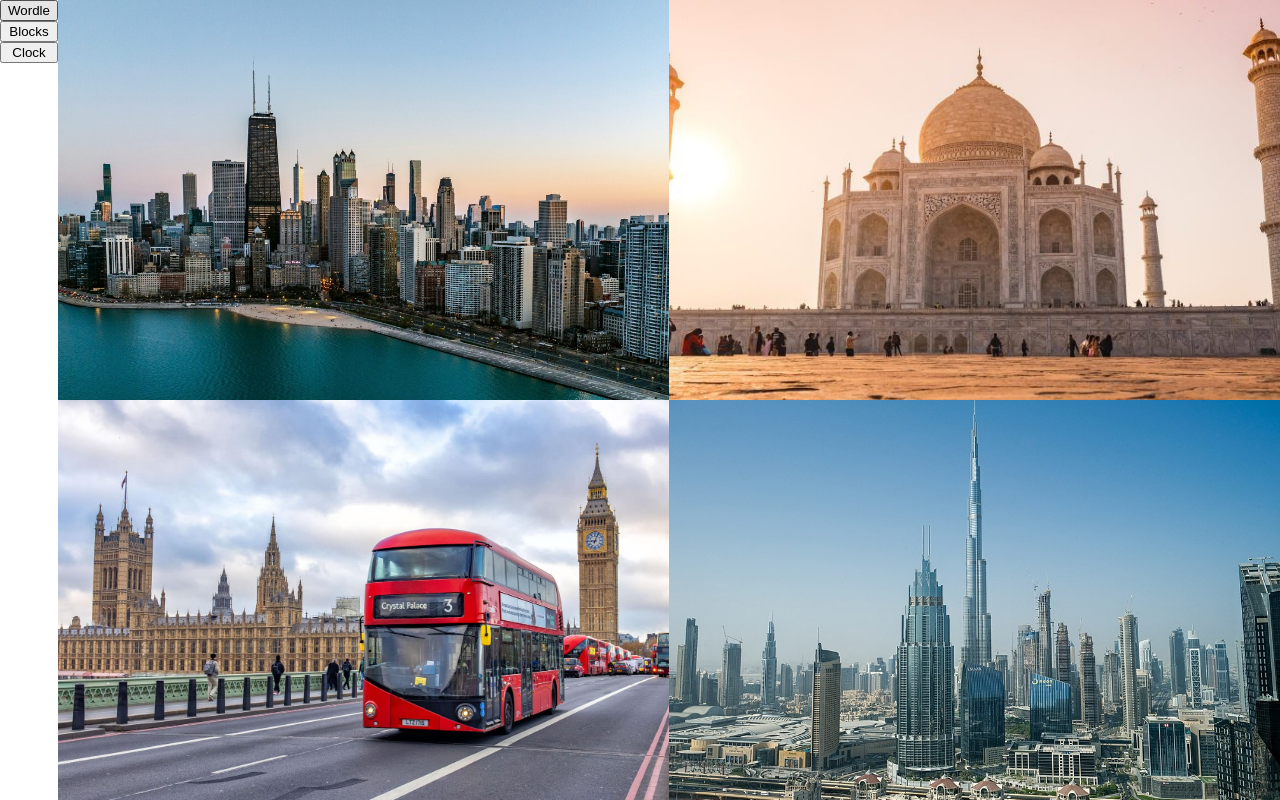
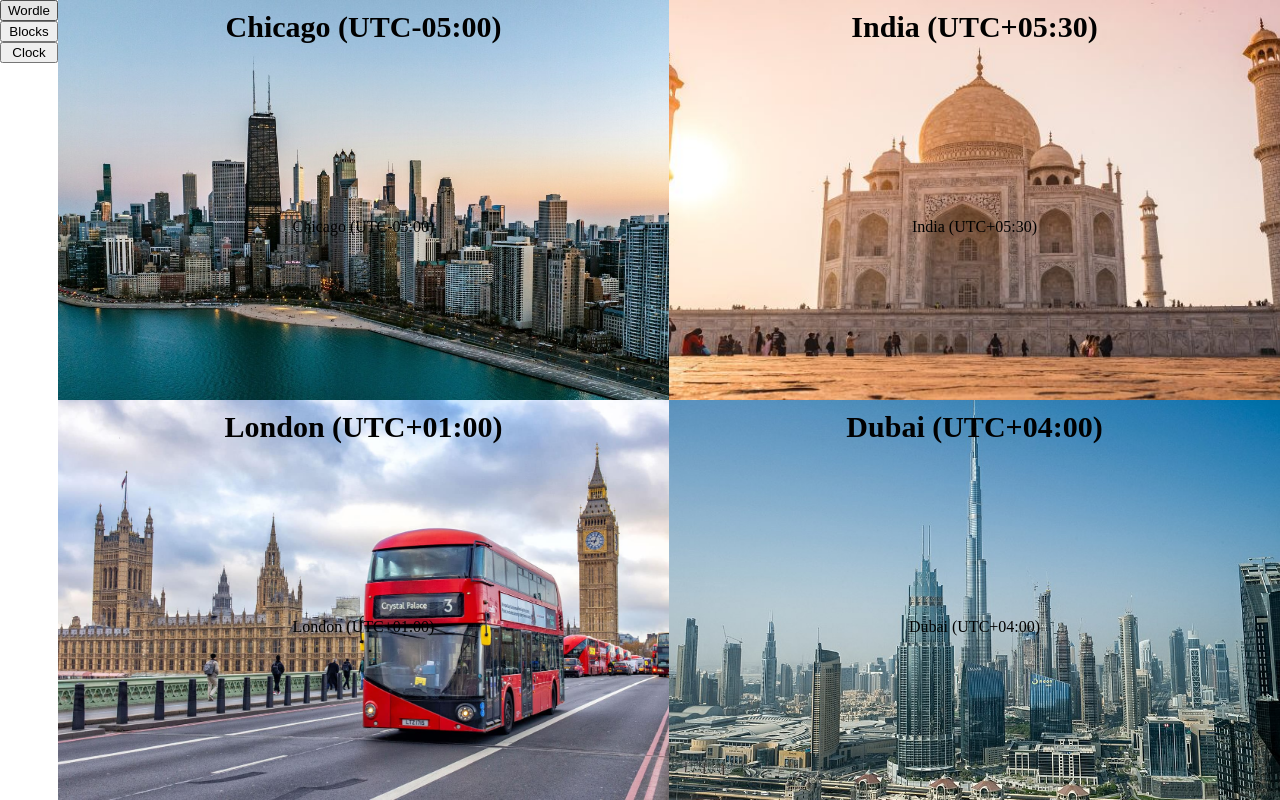
Before and after one commit to aswinsvijay/react-app, a React (Vite) app: page / in a window 1280 px wide. Both pictures are taken after a click on the button "Clock". Built offline with nearby package versions, Linux system fonts and the light colour scheme.

Commit message:
show label, setup container

```diff
--- a/src/Clock/App.tsx
+++ b/src/Clock/App.tsx
@@ -5,7 +5,6 @@ import { variants } from './variants';
 type TimeZoneConfig = {
   label: string;
   timeZoneId: string;
-  size: `${number}px`;
 };
 
 function divMod(value: number, divisor: number) {
@@ -51,22 +50,18 @@ const configs: TimeZoneConfig[] = [
   {
     timeZoneId: 'America/Chicago',
     label: 'Chicago',
-    size: '40px',
   },
   {
     timeZoneId: 'Asia/Kolkata',
     label: 'India',
-    size: '40px',
   },
   {
     timeZoneId: 'Europe/London',
     label: 'London',
-    size: '40px',
   },
   {
     timeZoneId: 'Asia/Dubai',
     label: 'Dubai',
-    size: '40px',
   },
 ];
 
@@ -95,6 +90,10 @@ const App: React.FC<NonNullable<unknown>> = () => {
                   backgroundImage: `url(public/clock/${config.timeZoneId.toLowerCase().replace('/', '-')}.jpg)`,
                 }}
               ></div>
+              <div className="clock-with-label">
+                <div className="label">{config.label}</div>
+                <div className="clock-wrapper">{config.label}</div>
+              </div>
             </div>
           );
         })}
```
